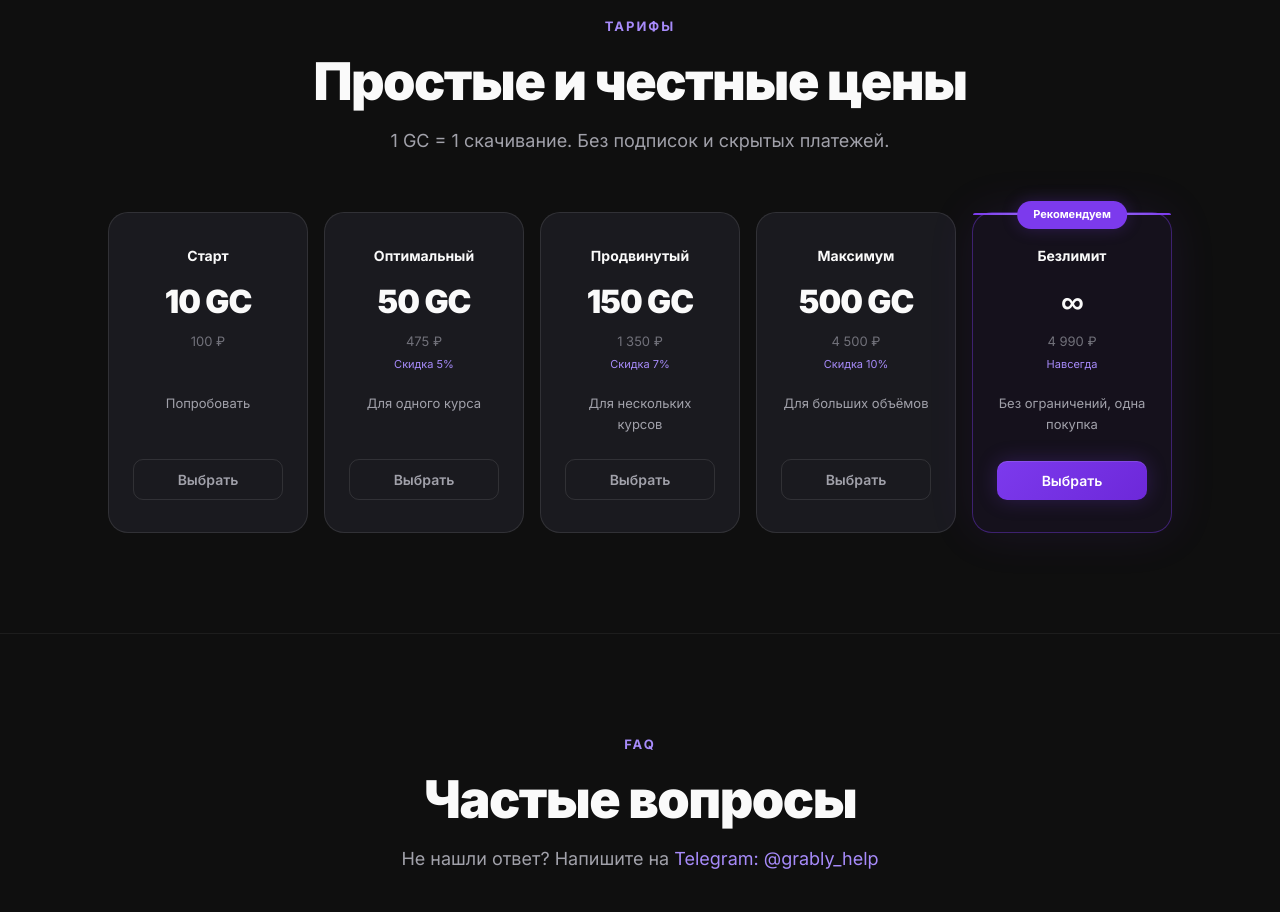
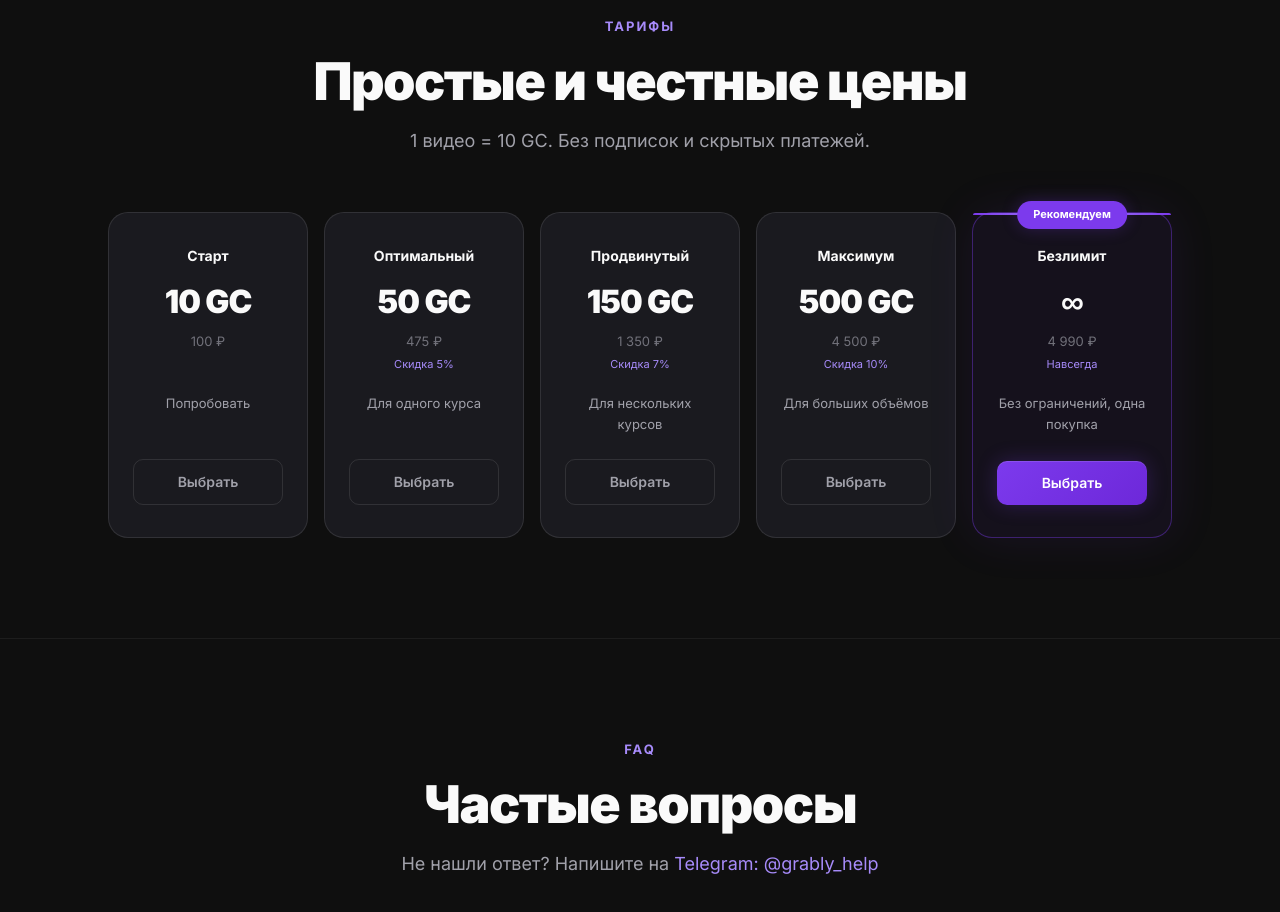
Before and after one commit to wonky777/grably-landing, a website: page index.html in a window 1280 px wide. Shown: the part 4040-4952 px from the top of the page. Drawn offline with Linux system fonts and the light colour scheme.

Commit message:
fix pricing texts and buttons

```diff
--- a/index.html
+++ b/index.html
@@ -422,7 +422,7 @@ img{max-width:100%;display:block}
 <div class="container">
   <p class="sec-label rv">Тарифы</p>
   <h2 class="sec-title rv">Простые и честные цены</h2>
-  <p class="sec-sub rv">1 GC = 1 скачивание. Без подписок и скрытых платежей.</p>
+  <p class="sec-sub rv">1 видео = 10 GC. Без подписок и скрытых платежей.</p>
   <div class="pricing">
     <div class="price-card rv">
       <p class="price-name">Старт</p>
@@ -430,7 +430,7 @@ img{max-width:100%;display:block}
       <p class="price-rub">100 &#8381;</p>
       <p class="price-save">&nbsp;</p>
       <p class="price-desc">Попробовать</p>
-      <button class="btn-p btn-po">Выбрать</button>
+      <a href="/buy.html" class="btn-p btn-po">Выбрать</a>
     </div>
     <div class="price-card rv">
       <p class="price-name">Оптимальный</p>
@@ -438,7 +438,7 @@ img{max-width:100%;display:block}
       <p class="price-rub">475 &#8381;</p>
       <p class="price-save">Скидка 5%</p>
       <p class="price-desc">Для одного курса</p>
-      <button class="btn-p btn-po">Выбрать</button>
+      <a href="/buy.html" class="btn-p btn-po">Выбрать</a>
     </div>
     <div class="price-card rv">
       <p class="price-name">Продвинутый</p>
@@ -446,7 +446,7 @@ img{max-width:100%;display:block}
       <p class="price-rub">1 350 &#8381;</p>
       <p class="price-save">Скидка 7%</p>
       <p class="price-desc">Для нескольких курсов</p>
-      <button class="btn-p btn-po">Выбрать</button>
+      <a href="/buy.html" class="btn-p btn-po">Выбрать</a>
     </div>
     <div class="price-card rv">
       <p class="price-name">Максимум</p>
@@ -454,7 +454,7 @@ img{max-width:100%;display:block}
       <p class="price-rub">4 500 &#8381;</p>
       <p class="price-save">Скидка 10%</p>
       <p class="price-desc">Для больших объёмов</p>
-      <button class="btn-p btn-po">Выбрать</button>
+      <a href="/buy.html" class="btn-p btn-po">Выбрать</a>
     </div>
     <div class="price-card pop rv">
       <span class="price-badge">Рекомендуем</span>
@@ -463,7 +463,7 @@ img{max-width:100%;display:block}
       <p class="price-rub">4 990 &#8381;</p>
       <p class="price-save">Навсегда</p>
       <p class="price-desc">Без ограничений, одна покупка</p>
-      <button class="btn-p btn-pf">Выбрать</button>
+      <a href="/buy.html" class="btn-p btn-pf">Выбрать</a>
     </div>
   </div>
 </div>
```
